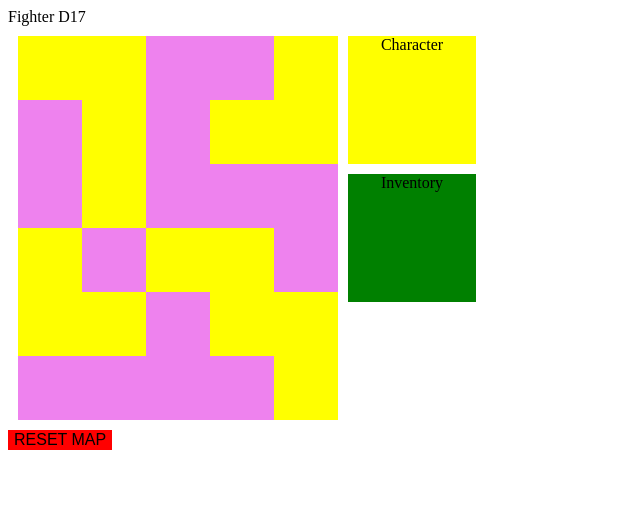
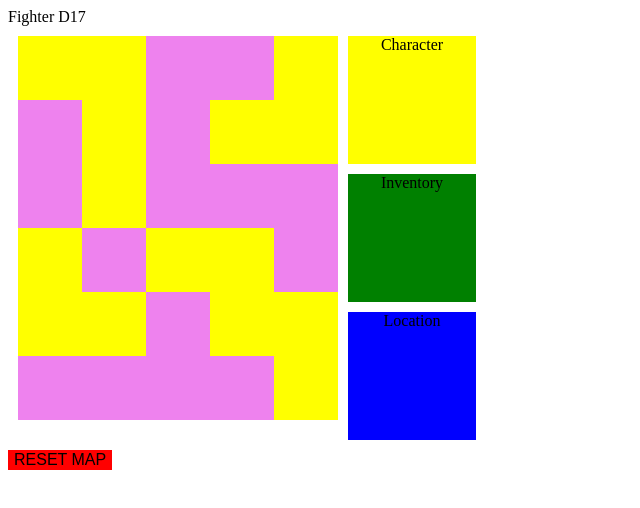
Before and after one commit to Ajris/IO_frontend, a React (Create React App) app: page / in a window 1280 px wide. Shown: the top 508 px of the page, without its empty margins (0-640 px from the left). Built offline with nearby package versions, Linux system fonts and the light colour scheme.

Commit message:
Added location info

```diff
--- a/src/App.css
+++ b/src/App.css
@@ -25,6 +25,14 @@
 	margin-left: 10px;
 	margin-top: 10px;
 }
+.location {
+	background-color: blue;
+	width: 10vw;
+	height: 10vw;
+	text-align: center;
+	margin-left: 10px;
+	margin-top: 10px;
+}
 
 .character {
 	background-color: yellow;
--- a/src/App.tsx
+++ b/src/App.tsx
@@ -17,11 +17,15 @@ function App() {
     const mapProps = {rows: rows}
     const inventoryProps = {name: "Inventory"}
     const characterProps = {name: "Character"}
+    const locationProps = {name: "Location"}
 
     return (
         <div className="App">
             Fighter D17
-            <MainLayout mapProps={mapProps} inventoryProps={inventoryProps} characterProps={characterProps}/>
+            <MainLayout mapProps={mapProps}
+                        inventoryProps={inventoryProps}
+                        characterProps={characterProps}
+            locationProps={locationProps}/>
             <button className="btn success" onClick={() => setRows(rows_init())}>RESET MAP</button>
         </div>
     );
--- a/src/components/layout/MainLayout.tsx
+++ b/src/components/layout/MainLayout.tsx
@@ -2,11 +2,13 @@ import React from 'react';
 import Map, {MapProps} from '../map/Map'
 import Inventory, {InventoryProps} from "../inventory/Inventory";
 import Character, {CharacterProps} from "../character/Character";
+import Location, {LocationProps} from "../location/Location";
 
 export interface MainLayoutProps {
     mapProps: MapProps;
     inventoryProps: InventoryProps;
     characterProps: CharacterProps;
+    locationProps: LocationProps;
 };
 
 const MainLayout = (mainLayoutProps: MainLayoutProps) => {
@@ -16,6 +18,7 @@ const MainLayout = (mainLayoutProps: MainLayoutProps) => {
         <div>
             <Character {...mainLayoutProps.characterProps}/>
             <Inventory {...mainLayoutProps.inventoryProps}/>
+            <Location {...mainLayoutProps.locationProps}/>
         </div>
     </div>
     )
--- /dev/null
+++ b/src/components/location/Location.tsx
@@ -0,0 +1,15 @@
+import React from 'react';
+
+export interface LocationProps {
+    name: String;
+};
+
+const Location = ({name}: LocationProps) => {
+    return (
+        <div className="location">
+            {name}
+        </div>
+    )
+}
+
+export default Location;
```
